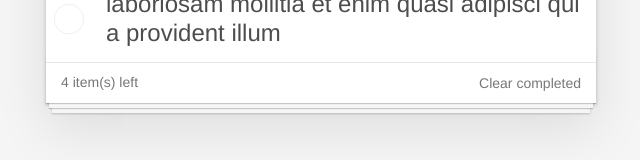
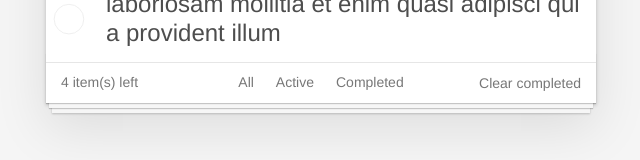
Before and after one commit to christineooi/todos-part-4, a React (Create React App) app: page / in a window 1280 px wide. Shown: the part 461-621 px from the top of the page, without its empty margins (319-959 px from the left). Built offline with nearby package versions, Linux system fonts and the light colour scheme.

Commit message:
initial commit

```diff
--- a/package.json
+++ b/package.json
@@ -6,6 +6,7 @@
     "gh-pages": "^1.2.0",
     "react": "^16.4.0",
     "react-dom": "^16.4.0",
+    "react-router-dom": "^4.2.2",
     "react-scripts": "1.1.4"
   },
   "homepage": "https://christineooi.github.io/todos-part-2/",
--- a/src/App.js
+++ b/src/App.jsx
@@ -1,37 +1,9 @@
 import React, { Component } from 'react';
+import { Link, Route, Switch } from "react-router-dom";
 import './App.css';
 import todoList from './todos.json';
+import TodoList from './TodoList';
 
-class TodoItem extends React.Component {
-
-  render() {
-    return (
-      <li className={this.props.isCompleted ? "completed": null}>
-        <div className="view">
-          <input className="toggle" type="checkbox" onChange={this.props.onToggle(this.props.todoId)} checked={this.props.isCompleted}/>
-          <label>{this.props.text}</label>
-          <button className="destroy" onClick={this.props.onClick(this.props.todoId)}></button>
-        </div>
-      </li>
-    );
-  }
-}
-
-class TodoList extends React.Component {
-
-  render() {
-    return (
-      <section className="main">
-        <ul className="todo-list">
-          {this.props.todos.map( todo => <TodoItem key={todo.id} todoId={todo.id} text={todo.title} isCompleted={todo.completed}
-                                          onToggle={this.props.onToggle}
-                                          onClick={this.props.onClick}
-                                         /> )}
-        </ul>
-      </section>
-    );
-  }
-}
 
 class App extends Component {
 
@@ -125,6 +97,29 @@ class App extends Component {
         <TodoList todos={this.state.todos} onToggle={this.toggleCompleted} onClick={this.removeTodo} />
         <footer className="footer">
           <span className="todo-count"><strong>{countTodosLeft}</strong> item(s) left</span>
+          <ul className="filters">
+            <li>
+              <Link to="#/">
+                All
+              </Link>
+            </li>
+            <li>
+              <Link to="#/active">
+                Active
+              </Link>
+            </li>
+            <li>
+              <Link to="#/completed">
+                Completed
+              </Link>
+            </li>
+          </ul>
+          <Switch>
+            <Route exact path="#/" render={(props) => <TodoList {...props} filterTab="all"/>} />
+            <Route path="#/active" render={(props) => <TodoList {...props} filterTab="active"/>} />
+            <Route path="#/completed" render={(props) => <TodoList {...props} filterTab="completed"/>} />
+            {/* <Redirect to="#/" /> */}
+          </Switch>
           <button className="clear-completed" onClick={this.clearCompleted}>Clear completed</button>
         </footer>
 		</section>
--- /dev/null
+++ b/src/TodoItem.jsx
@@ -0,0 +1,18 @@
+import React, { Component } from 'react';
+
+class TodoItem extends Component {
+
+    render() {
+      return (
+        <li className={this.props.isCompleted ? "completed": null}>
+          <div className="view">
+            <input className="toggle" type="checkbox" onChange={this.props.onToggle(this.props.todoId)} checked={this.props.isCompleted}/>
+            <label>{this.props.text}</label>
+            <button className="destroy" onClick={this.props.onClick(this.props.todoId)}></button>
+          </div>
+        </li>
+      );
+    }
+  }
+
+  export default TodoItem;
--- /dev/null
+++ b/src/TodoList.jsx
@@ -0,0 +1,25 @@
+import React, { Component } from 'react';
+import TodoItem from './TodoItem';
+
+class TodoList extends Component {
+
+    render() {
+      const filterTab = this.props.filterTab;
+      console.log("filterTab: ", filterTab);
+      return (
+        <section className="main">
+          <ul className="todo-list">
+            {this.props.todos.filter(todo => filterTab === "all" ? todo :
+                                      filterTab === "active" ? todo.completed === false:
+                                      filterTab === "completed" ? todo.completed === true:
+                                      todo).map( todo => <TodoItem key={todo.id} todoId={todo.id} text={todo.title} isCompleted={todo.completed}
+                                            onToggle={this.props.onToggle}
+                                            onClick={this.props.onClick}
+                                           /> )}
+          </ul>
+        </section>
+      );
+    }
+  }
+
+  export default TodoList;
--- a/src/index.js
+++ b/src/index.js
@@ -1,8 +1,12 @@
 import React from 'react';
 import ReactDOM from 'react-dom';
+import { BrowserRouter } from 'react-router-dom';
 import './index.css';
 import App from './App';
 import registerServiceWorker from './registerServiceWorker';
 
-ReactDOM.render(<App />, document.getElementById('root'));
+ReactDOM.render(
+    <BrowserRouter>
+        <App />
+    </BrowserRouter>, document.getElementById('root'));
 registerServiceWorker();
```
Also changed, not shown: 1 other file (tests, documents, lock files or other folders).
